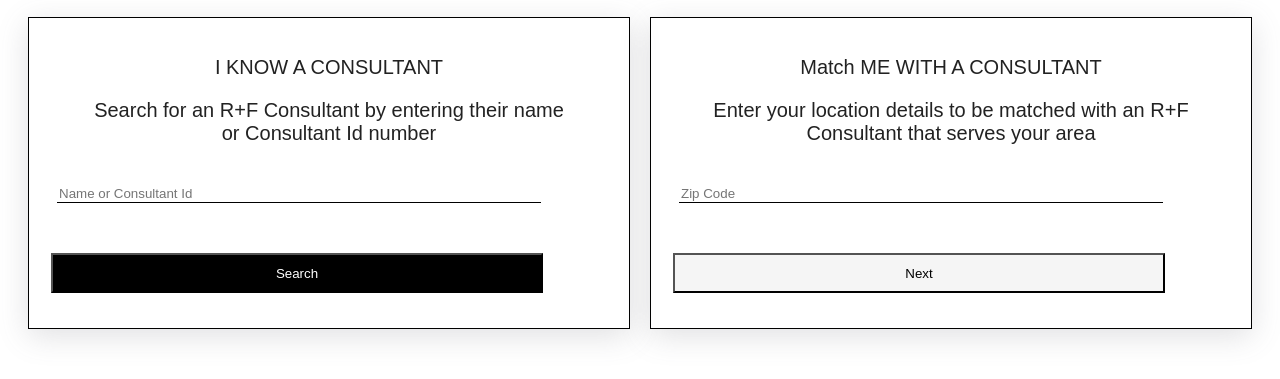
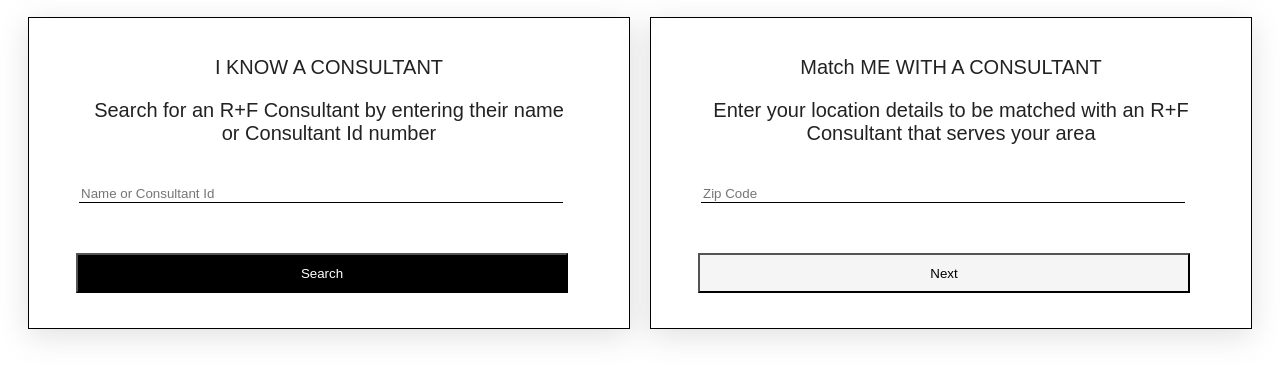
Before and after one commit to mohitagrawal22/Construct_Week_Project, a plain HTML site: page findconsultant.html in a window 1280 px wide. Shown: the part 197-576 px from the top of the page. Drawn offline with Linux system fonts and the light colour scheme.

Commit message:
modified find consultant

```diff
--- a/findconsultant.css
+++ b/findconsultant.css
@@ -53,7 +53,7 @@ input{
     border-bottom:1px solid black;
     width: 80%;
     margin: auto;
-    margin-left: 28px;
+    margin-left: 50px;
     margin-top: 40px;
 }
 .button{
@@ -62,7 +62,7 @@ input{
     color: white;
     margin-top: 50px;
     height: 40px;
-    margin-left: 22px;
+    margin-left: 47px;
 }
 .button1{
     width: 82%;
@@ -70,5 +70,5 @@ input{
     color: black;
     margin-top: 50px;
     height: 40px;
-    margin-left: 22px;
+    margin-left: 47px;
 }
```
